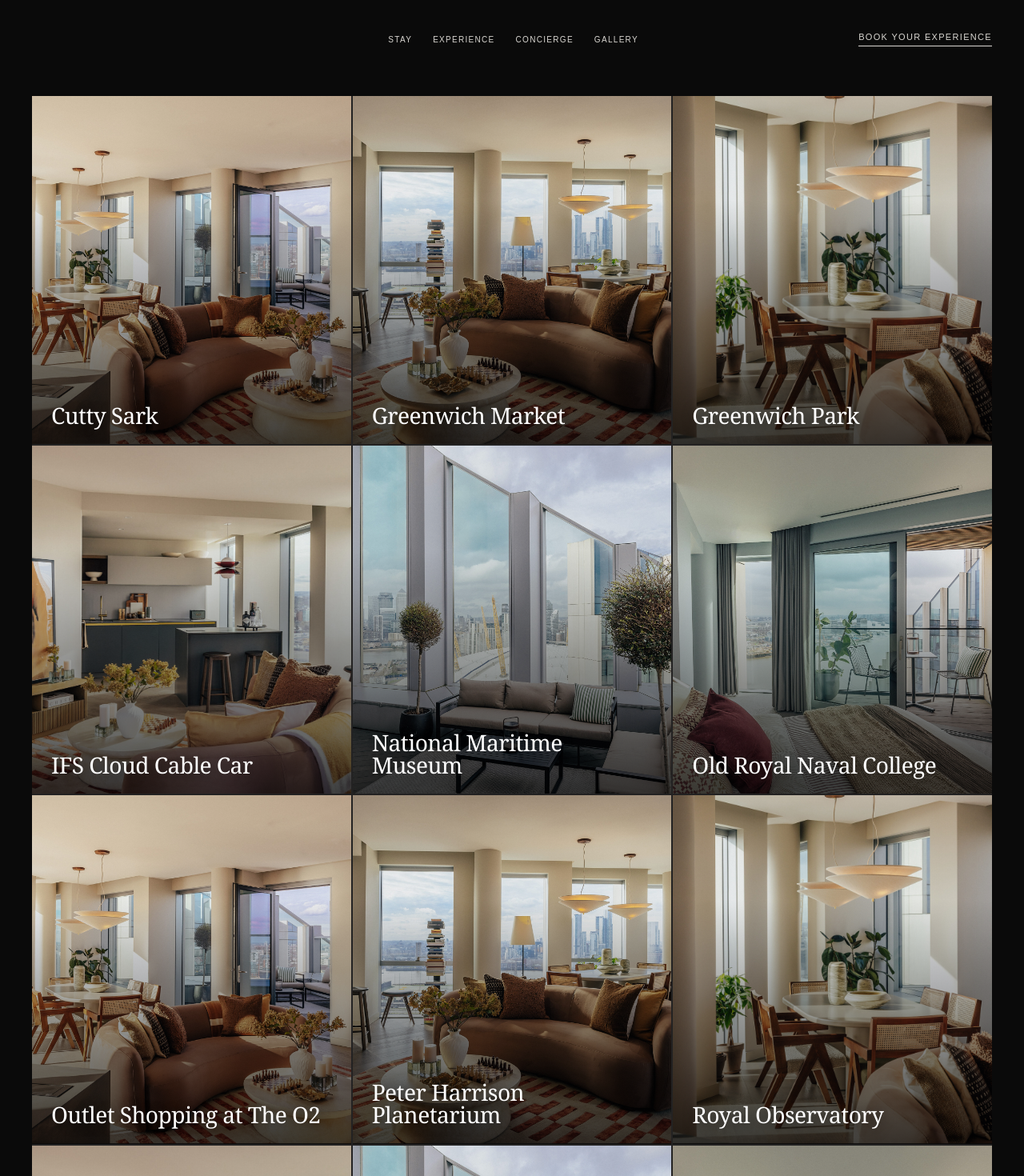
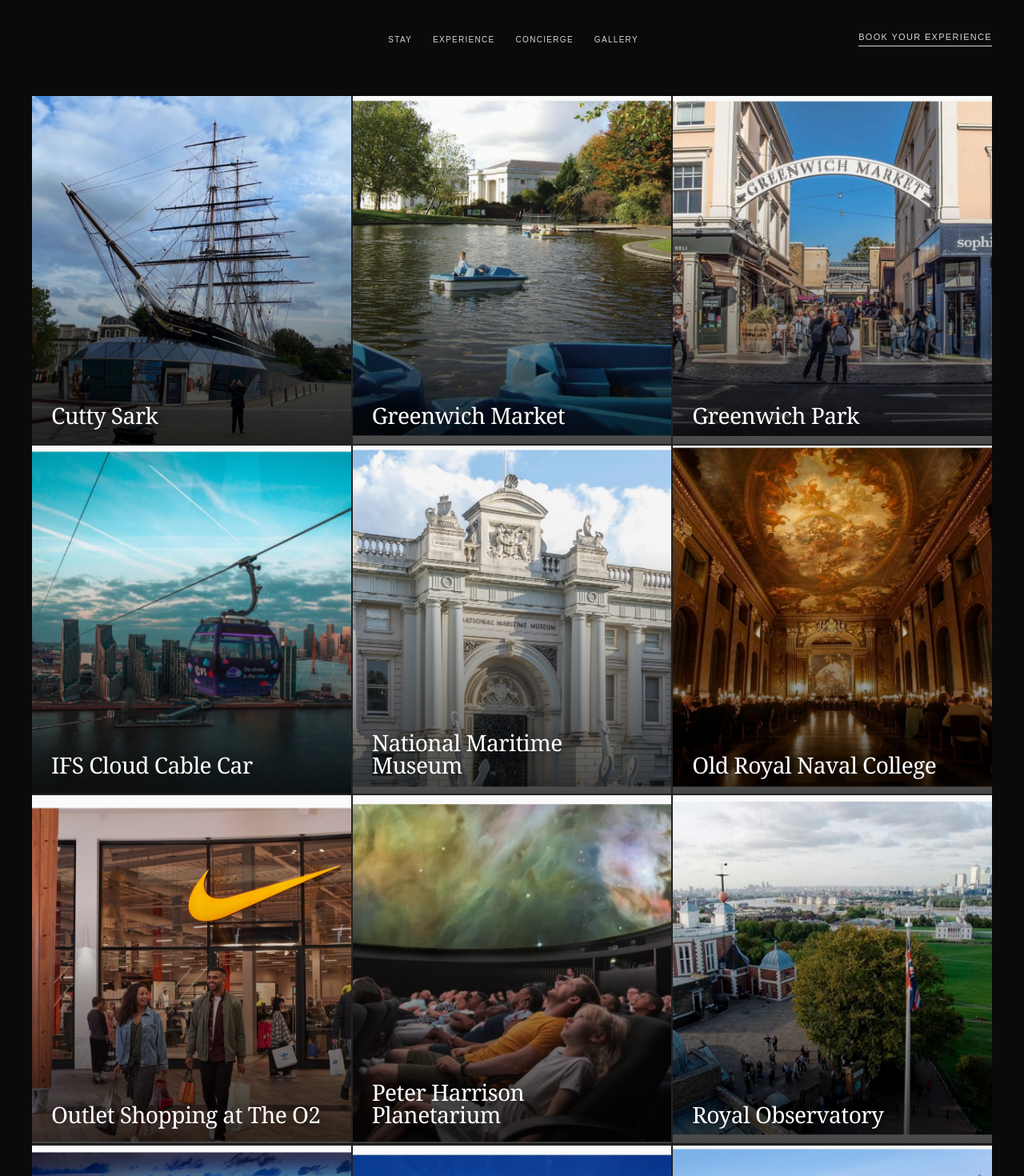
Before and after one commit to novacoreng/MeridenSky, a Next.js app: page /experience in a window 1280 px wide. Shown: the top 1470 px of the page at 80% size. Built offline with nearby package versions, Linux system fonts and the light colour scheme.

Commit message:
fix experience image paths and loading

```diff
--- a/src/components/PublicExperienceContent.tsx
+++ b/src/components/PublicExperienceContent.tsx
@@ -2,31 +2,37 @@ import Link from "next/link";
 import { fallbackExperiences } from "@/lib/public-content";
 
 const experienceVisuals = [
-  ["Cutty Sark", "/images/01.jpg"],
-  ["Greenwich Market", "/images/02.jpg"],
-  ["Greenwich Park", "/images/03.jpg"],
-  ["IFS Cloud Cable Car", "/images/04.jpg"],
-  ["National Maritime Museum", "/images/05.jpg"],
-  ["Old Royal Naval College", "/images/06.jpg"],
-  ["Outlet Shopping at The O2", "/images/01.jpg"],
-  ["Peter Harrison Planetarium", "/images/02.jpg"],
-  ["Royal Observatory", "/images/03.jpg"],
-  ["The O2", "/images/04.jpg"],
-  ["Uber Boat by Thames Clippers", "/images/05.jpg"],
-  ["Up at The O2", "/images/06.jpg"],
+  ["Cutty Sark", "/images/experience/cutty-sark.jpg"],
+  ["Greenwich Market", "/images/experience/Greenwich Park.jpeg"],
+  ["Greenwich Park", "/images/experience/greenwich-park.jpg"],
+  ["IFS Cloud Cable Car", "/images/experience/ifs-cloud-cable-car.jpg"],
+  ["National Maritime Museum", "/images/experience/national-maritime-museum.jpg"],
+  ["Old Royal Naval College", "/images/experience/old-royal-naval-college.jpg"],
+  ["Outlet Shopping at The O2", "/images/experience/outlet-shopping-at-the-o2.jpg"],
+  ["Peter Harrison Planetarium", "/images/experience/peter-harrison-planetarium.jpg"],
+  ["Royal Observatory", "/images/experience/royal-observatory.jpg"],
+  ["The O2", "/images/experience/the-o2.jpg"],
+  ["Uber Boat by Thames Clippers", "/images/experience/uber-boat-by-thames-clippers.jpg"],
+  ["Up at The O2", "/images/experience/up-at-the-o2.jpg"],
 ] as const;
 
 export function PublicExperienceList() {
   return (
     <div className="experienceVisualGrid" aria-label="Meridian Sky experiences">
-      {experienceVisuals.map(([title, src]) => (
+      {experienceVisuals.map(([title, src], index) => (
         <Link
           className="experienceVisualCard"
           href="/book"
           key={title}
           aria-label={`Book your Meridian Sky experience near ${title}`}
         >
-          <img className="experienceVisualImage" src={src} alt={title} loading="lazy" />
+          <img
+            className="experienceVisualImage"
+            src={src}
+            alt={title}
+            loading={index < 3 ? "eager" : "lazy"}
+            decoding="async"
+          />
           <span className="experienceVisualLabel">{title}</span>
         </Link>
       ))}
```
